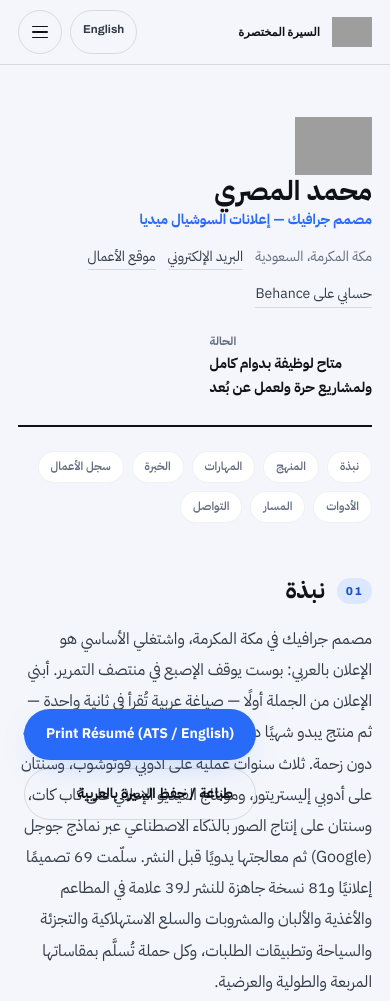
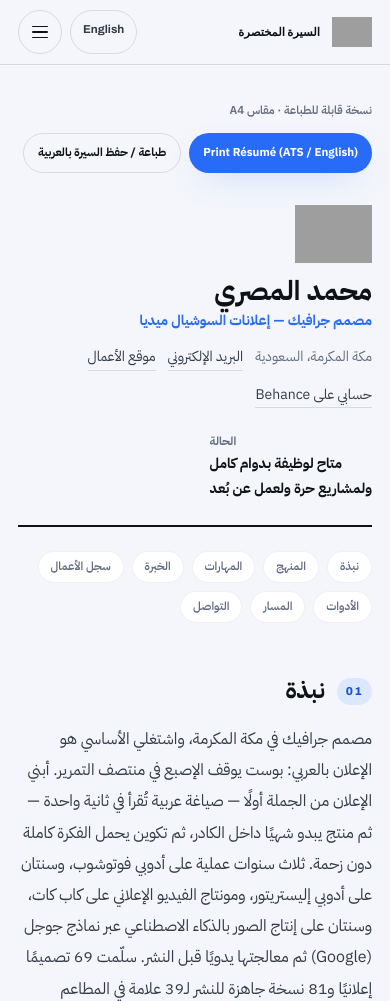
Before and after one commit to Robliation/muhammed-portfolio-site, a plain HTML site: page cv.html in a window 390 px wide. Shown: the top 1001 px of the page. Drawn offline with Linux system fonts and the light colour scheme; grey boxes are pictures that could not be loaded; a web font is replaced by a local one.

Commit message:
Polish the résumé page: packed client ledger, a real print toolbar, cleaner ATS output

```diff
--- a/cv.html
+++ b/cv.html
@@ -18,7 +18,7 @@
   .cv-top { display: flex; justify-content: space-between; align-items: flex-start; gap: var(--s5);
             padding-block: var(--s6) var(--s5); border-block-end: 2px solid var(--ink); flex-wrap: wrap; }
   .cv-top img { height: 58px; width: auto; }
-  .cv-name { font-family: var(--f-display-ar); font-weight: 900; font-size: clamp(1.7rem,4vw,2.5rem); line-height: 1.15; }
+  .cv-name { font-family: var(--f-display-ar); font-weight: 900; font-size: clamp(1.7rem,4vw,2.5rem); line-height: 1.15; margin-block-start: var(--s3); }
   [dir="ltr"] .cv-name { font-family: var(--f-display-lat); letter-spacing: -0.025em; }
   .cv-role { color: var(--blue); font-weight: 700; font-size: var(--t-small); margin-block-start: 2px; }
   .cv-meta { font-size: var(--t-small); color: var(--ink-3); margin-block-start: var(--s3); display: flex; gap: var(--s3); flex-wrap: wrap; }
@@ -61,8 +61,14 @@
   .grp:last-child { border-block-end: 0; }
   .grp .k { font-weight: 800; font-size: var(--t-small); }
   .grp .v { display: flex; flex-wrap: wrap; gap: var(--s2); }
-  .print-btns { position: fixed; inset-block-end: var(--s5); inset-inline-end: var(--s5); z-index: 120;
-                display: flex; flex-direction: column; gap: var(--s2); }
+  .print-btns { display: flex; flex-wrap: wrap; align-items: center; justify-content: space-between;
+                gap: var(--s3) var(--s4); padding-block: var(--s5) 0; }
+  .pb-label { font-size: var(--t-micro); font-weight: 600; color: var(--ink-3); }
+  .pb-acts { display: flex; flex-wrap: wrap; gap: var(--s2); }
+  @media (max-width: 560px) {
+    .print-btns { padding-block: var(--s4) 0; }
+    .print-btn { font-size: var(--t-micro); padding: 9px 14px; }
+  }
   .jump { display: flex; gap: var(--s3); justify-content: center; padding-block: var(--s6); }
   .page-break { border: 0; border-block-start: 1px dashed var(--rule); margin-block: var(--s8); }
   .cv-role-line { display: flex; justify-content: space-between; gap: var(--s4); flex-wrap: wrap; align-items: baseline; }
@@ -85,9 +91,13 @@
                   background: var(--blue-wash); border-radius: var(--r-pill); padding: 3px 10px; }
   .led-head .rule2 { flex: 1 1 auto; height: 1px; background: var(--rule-2); }
 
-  .led-grid { display: grid; grid-template-columns: repeat(auto-fill, minmax(296px, 1fr)); gap: var(--s4); }
+  /* Column packing keeps a client with one work from leaving a hole beside a
+     client with four; each card stays intact and the wall reads evenly. */
+  .led-grid { columns: 3; column-gap: var(--s4); }
+  @media (max-width: 1120px) { .led-grid { columns: 2; } }
+  @media (max-width: 720px) { .led-grid { columns: 1; } }
   .cl { background: var(--paper-2); border: 1px solid var(--rule); border-radius: var(--r2); overflow: hidden;
-        display: flex; flex-direction: column; break-inside: avoid; }
+        display: flex; flex-direction: column; break-inside: avoid; margin-block-end: var(--s4); }
   .cl-head { display: flex; align-items: center; gap: var(--s3); padding: var(--s3) var(--s4);
              border-block-end: 1px solid var(--rule-2); background: var(--paper-2); }
   /* the logo sits on a light plate with a hairline, so white-ink marks stay legible
@@ -134,7 +144,6 @@
                 color: var(--ink-3); margin-block-start: var(--s5); line-height: 1.8; }
 
   @media (max-width: 720px) {
-    .led-grid { grid-template-columns: 1fr; }
     .cl-logo { width: 84px; height: 40px; }
   }
 
@@ -165,7 +174,8 @@
     body.print-ar #en, body.print-ar .cv-wrap > #en { display: none !important; }
     /* the ledger prints as selectable text: client marks and thumbnails are screen
        ink, and the ATS path must stay a clean single column. */
-    .led-grid { grid-template-columns: 1fr !important; gap: 0; }
+    .led-grid { columns: 1 !important; column-gap: 0; }
+    .cl { margin-block-end: 0; }
     .cl { border: 0; border-block-end: 1px solid #ccc; border-radius: 0; background: none; }
     .cl-head { padding: 4pt 0 2pt; border-block-end: 0; background: none; gap: 6pt; }
     .cl-logo, .cw-media { display: none !important; }
@@ -224,6 +234,14 @@
 </header>
 
 <main class="cv-wrap">
+
+  <div class="print-btns no-print">
+    <span class="pb-label">نسخة قابلة للطباعة · مقاس A4</span>
+    <div class="pb-acts">
+      <button class="btn print-btn" type="button" data-print="en">Print Résumé (ATS / English)</button>
+      <button class="btn btn-ghost print-btn" type="button" data-print="ar">طباعة / حفظ السيرة بالعربية</button>
+    </div>
+  </div>
 
   <div id="ar" lang="ar" dir="rtl">
     <div class="cv-top">
@@ -504,11 +522,6 @@
   </div>
 </main>
 
-<div class="print-btns no-print">
-  <button class="btn print-btn" type="button" data-print="en">Print Résumé (ATS / English)</button>
-  <button class="btn btn-ghost print-btn" type="button" data-print="ar">طباعة / حفظ السيرة بالعربية</button>
-</div>
-
 <script src="assets/js/data.js?v=320abed0"></script>
 <script>
 (function () {
```
